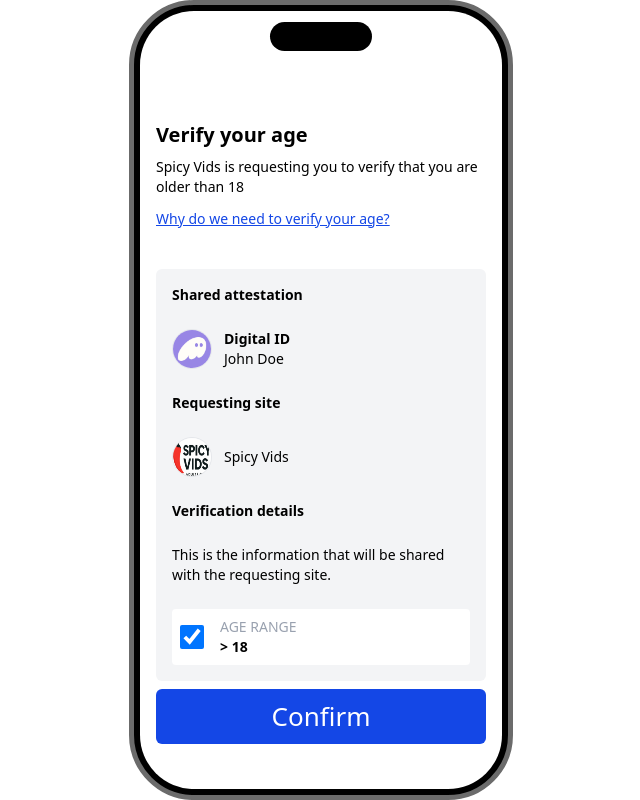
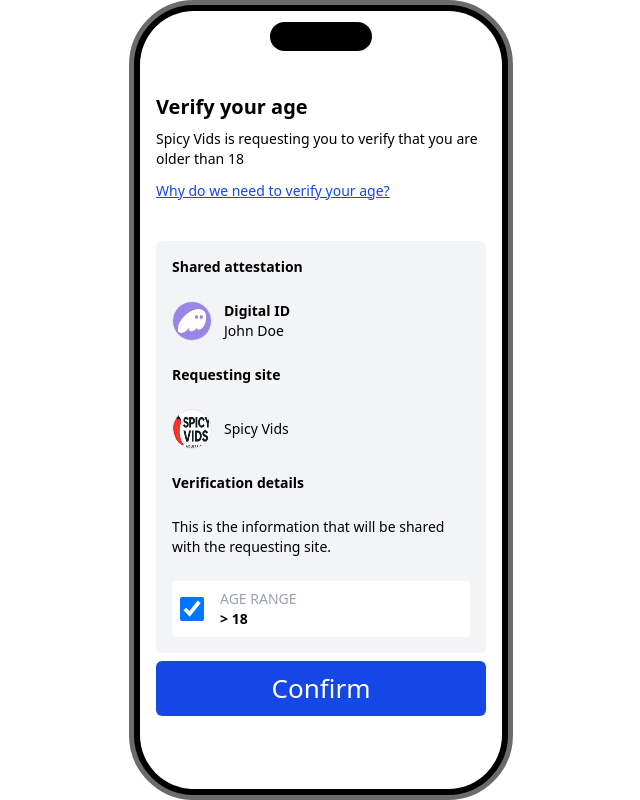
Before and after one commit to djscruggs/cardlessid, a React (Vite) app: page /demo/phone in a window 1280 px wide. Shown: the whole page, without its empty margins (319-959 px from the left). Built offline with nearby package versions, Linux system fonts and the light colour scheme.

Commit message:
smaller margin at top

```diff
--- a/src/components/PhoneVerification.tsx
+++ b/src/components/PhoneVerification.tsx
@@ -52,7 +52,7 @@
   }
   return (
     <div className="flex flex-col justify-between flex-grow max-h-[90vh]">
-      <div className="text-left mt-14 space-y-10  ">
+      <div className="text-left space-y-10  ">
         <div className="font-bold my-2 text-xl">Verify your age</div>
         <div className="text-sm space-y-3">
           <p>
```
